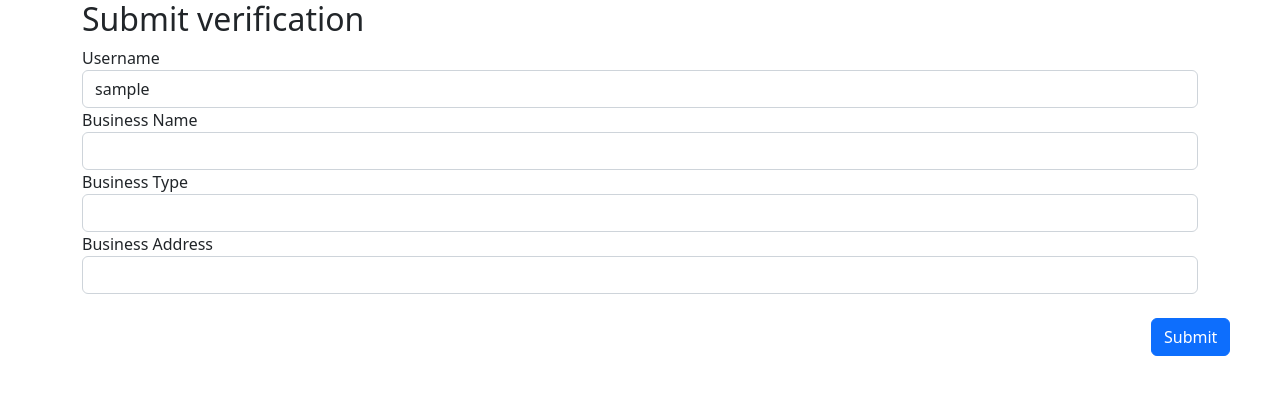
After one commit to gcivil-nyu-org/Wednesday-Fall2023-Team-2, a Django app: a page that uses users/templates/verification.html in a window 1280 px wide. The commit adds this page. Shown: the top 395 px of the page. Run offline with Django 4.2, Linux system fonts and the light colour scheme; tables that the repository leaves empty hold one stand-in row (values such as "Sample post").

Commit message:
add user verification feature

```diff
--- a/users/admin.py
+++ b/users/admin.py
@@ -2,7 +2,8 @@
 """
 from django.contrib import admin
 
-from .models import User
+from .models import User, UserVerification
 
 # Register your models here.
 admin.site.register(User)
+admin.site.register(UserVerification)
--- a/users/models.py
+++ b/users/models.py
@@ -23,7 +23,7 @@ class User(AbstractBaseUser, PermissionsMixin):
         default="avatars/ParKrowdDefaultAvatar.jpg",
     )
 
-    description = models.TextField()
+    description = models.TextField(blank=True)
 
     # * is_superuser : User can create, edit, and delete ANY object (models)
     is_superuser = models.BooleanField(default=False)
@@ -33,6 +33,9 @@ class User(AbstractBaseUser, PermissionsMixin):
     # * Admins can be customized to have certain permissions.
     is_admin = models.BooleanField(default=False)
     is_active = models.BooleanField(default=True)
+
+    # * is_verified: To indicate whether the user has been verified by Admin
+    is_verified = models.BooleanField(default=False)
 
     objects = UserManager()
 
@@ -61,3 +64,9 @@ class Post(models.Model):
 
     def __str__(self):
         return self.title
+
+class UserVerification(models.Model):
+    username = models.ForeignKey(User, on_delete=models.CASCADE)
+    business_name = models.CharField(max_length=200)
+    business_type = models.CharField(max_length=200)
+    business_address = models.CharField(max_length=200)
--- /dev/null
+++ b/users/templates/verification.html
@@ -0,0 +1,33 @@
+{% extends "main.html" %}
+
+{% block content %}
+<div class="container-lg">
+    <div class="row">
+        <h2>Submit verification</h2>
+    </div>
+    <form method="post" enctype="multipart/form-data">
+        {% csrf_token %}
+        <div class="form-group">
+            <label for="username">Username</label>
+            <input id="username" type="text" class="form-control" name="username" value="{{ user.username }}">
+        </div>
+        <div class="form-group">
+            <label for="business_name">Business Name</label>
+            <input id="business_name" type="text" class="form-control" name="business_name">
+        </div>
+        <div class="form-group">
+            <label for="business_type">Business Type</label>
+            <input id="business_type" type="text" class="form-control" name="business_type">
+        </div>
+        <div class="form-group">
+            <label for="business_address">Business Address</label>
+            <input id="business_address" type="text" class="form-control" name="business_address">
+        </div>
+        <div class="row justify-content-end py-4">
+            <div class="col-md-1">
+                <button type="submit" class="btn btn-primary mx-4">Submit</button>
+            </div>
+        </div>
+    </form>
+</div>
+{% endblock %}
--- a/users/urls.py
+++ b/users/urls.py
@@ -22,4 +22,5 @@ urlpatterns = [
         views.UserProfileDeleteView.as_view(),
         name="profile_delete",
     ),
+    path("verification/<str:username>", views.UserVerificationView.as_view(), name="verification"),
 ] + static(settings.MEDIA_URL, document_root=settings.MEDIA_ROOT)
--- a/users/views.py
+++ b/users/views.py
@@ -7,8 +7,8 @@ from django.http import HttpRequest, HttpResponse
 from django.contrib.auth.mixins import LoginRequiredMixin
 from django.shortcuts import get_object_or_404, render, redirect
 
-from .models import User, Post
-from .forms import UserRegisterForm, UserLoginForm
+from .models import User, Post, UserVerification
+from .forms import UserRegisterForm, UserLoginForm, UserVerificationForm
 from .backends import EmailOrUsernameAuthenticationBackend
 
 SESSION_COOKIE_EXPIRATION = 86400
@@ -272,3 +272,47 @@ class UserProfileDeleteView(LoginRequiredMixin, View):
                 return render(request, self.template_name)
 
         return render(request, self.template_name)
+
+
+
+class UserVerificationView(View):
+    """user verification request view
+    """
+    form_class = UserVerificationForm
+    template_name = "verification.html"
+
+    def get(self, request: HttpRequest, username: str) -> HttpResponse:
+        """return user profile edit page
+
+        Args:
+            request (HttpRequest): http request object
+            username (str): username string
+
+        Returns:
+            HttpResponse: rendered user profile edit page
+        """
+        context = {"user": get_object_or_404(User, username=username)}
+        return render(request, self.template_name, context)
+
+    def post(self, request: HttpRequest, username: str) -> HttpResponse:
+        """handle user verification post request
+        Args:
+            request (HttpRequest): http request object
+            username (str): username string
+
+        Returns:
+            HttpResponse: rendered user profile view with error messages or redirect to profile-delete page
+        """
+
+        form = self.form_class(request.POST)
+        if form.is_valid():
+            verification = form.save(commit=False)
+            verification.username = get_object_or_404(User, username=username)
+            verification.business_name = request.POST.get("business_name")
+            verification.business_type =request.POST.get("business_type")
+            verification.business_address = request.POST.get("business_address")
+            verification.save()
+            return redirect("users:profile", username=username)
+        else:
+            print(form.errors)
+        return redirect("users:welcome")
```
Also changed, not shown: users/forms.py (+10 -1 lines), users/templates/profile.html (+12 -1 lines), users/migrations/0003_user_is_verified.py (added), users/migrations/0004_alter_user_description_userverification.py (added).
